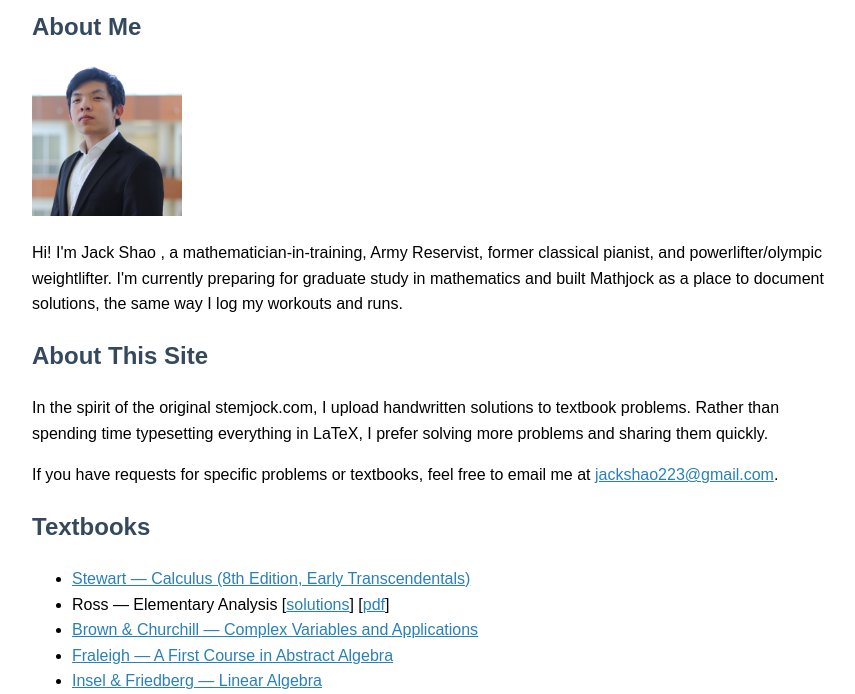
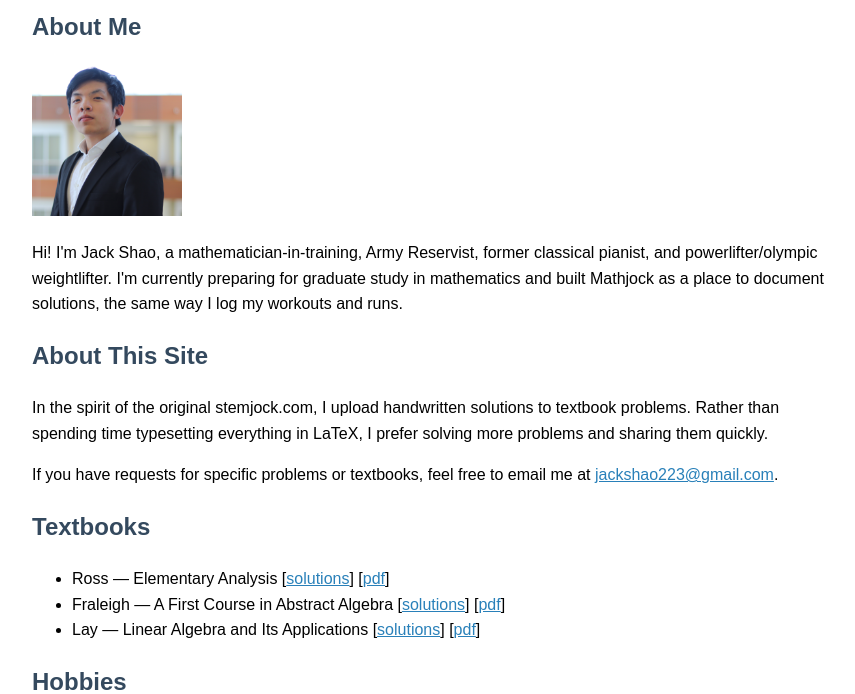
Before and after one commit to jshao0919/jshao0919.github.io, a plain HTML site: page index.html in a window 1280 px wide. Shown: the part 106-800 px from the top of the page, without its empty margins (208-1063 px from the left). Drawn offline with Linux system fonts and the light colour scheme.

Commit message:
Update index.html

```diff
--- a/index.html
+++ b/index.html
@@ -15,7 +15,7 @@
 <img src="jack.png" alt="Photo of Jack Shao" class="profile-pic">
 
 <p>
-Hi! I'm Jack Shao , a mathematician-in-training, Army Reservist, former classical pianist, and powerlifter/olympic weightlifter.
+Hi! I'm Jack Shao, a mathematician-in-training, Army Reservist, former classical pianist, and powerlifter/olympic weightlifter.
 I'm currently preparing for graduate study in mathematics and built Mathjock as a place to document solutions, the same way I log my workouts and runs.
 </p>
 
@@ -37,17 +37,25 @@ If you have requests for specific problems or textbooks, feel free to email me a
 <h2>Textbooks</h2>
 
 <ul>
-    <li><a href="textbooks/Stewart-Calculus.html">Stewart — Calculus (8th Edition, Early Transcendentals)</a></li>
 <li>
   Ross — Elementary Analysis
   [<a href="textbooks/Ross Elementary Analysis.html">solutions</a>]
   [<a href="RCmplx01_Ross.pdf" target="_blank">pdf</a>]
 </li>
 
-    <li><a href="textbooks/Brown Churchill Complex Variables and Applications.html">Brown & Churchill — Complex Variables and Applications</a></li>
-    <li><a href="textbooks/Fraleigh A First Course In Abstract Algebra.html">Fraleigh — A First Course in Abstract Algebra</a></li>
-    <li><a href="textbooks/Insel Friedberg Linear Algebra.html">Insel & Friedberg — Linear Algebra</a></li>
-    <li><a href="textbooks/Lay Linear Algebra and Its Applications.html">Lay — Linear Algebra and Its Applications</a></li>
+<li>
+  Fraleigh — A First Course in Abstract Algebra
+  [<a href="textbooks/Fraleigh A First Course In Abstract Algebra.html">solutions</a>]
+  [<a href="Fraleigh.pdf" target="_blank">pdf</a>]
+</li>
+
+ <li>
+  Lay — Linear Algebra and Its Applications
+  [<a href="textbooks/Lay Linear Algebra and Its Applications.html">solutions</a>]
+  [<a href="Lay01.pdf" target="_blank">pdf</a>]
+</li>
+
+
 </ul>
 
 
```
